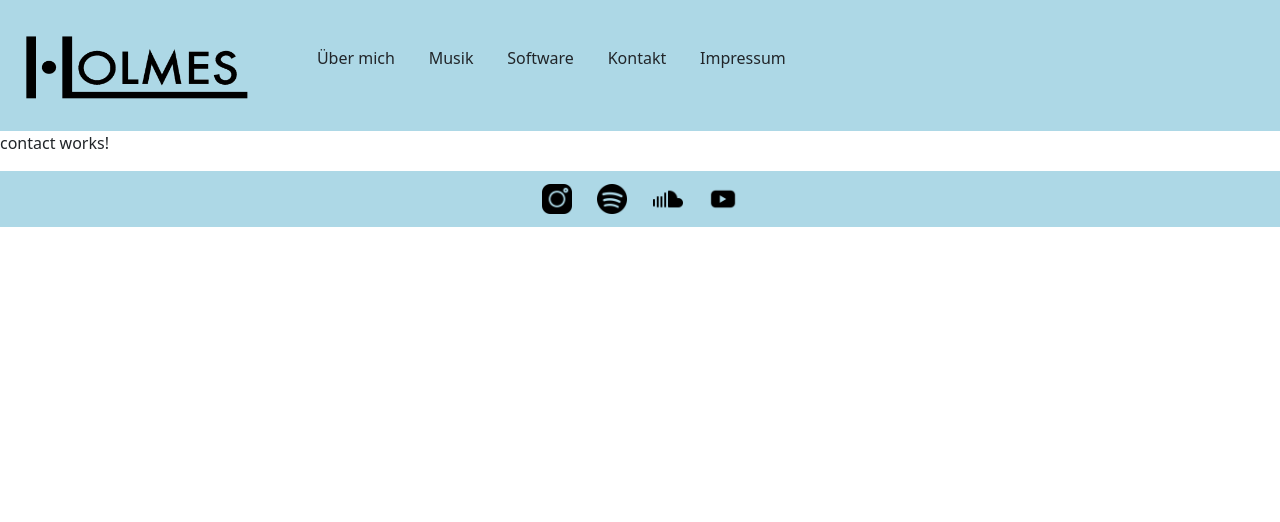
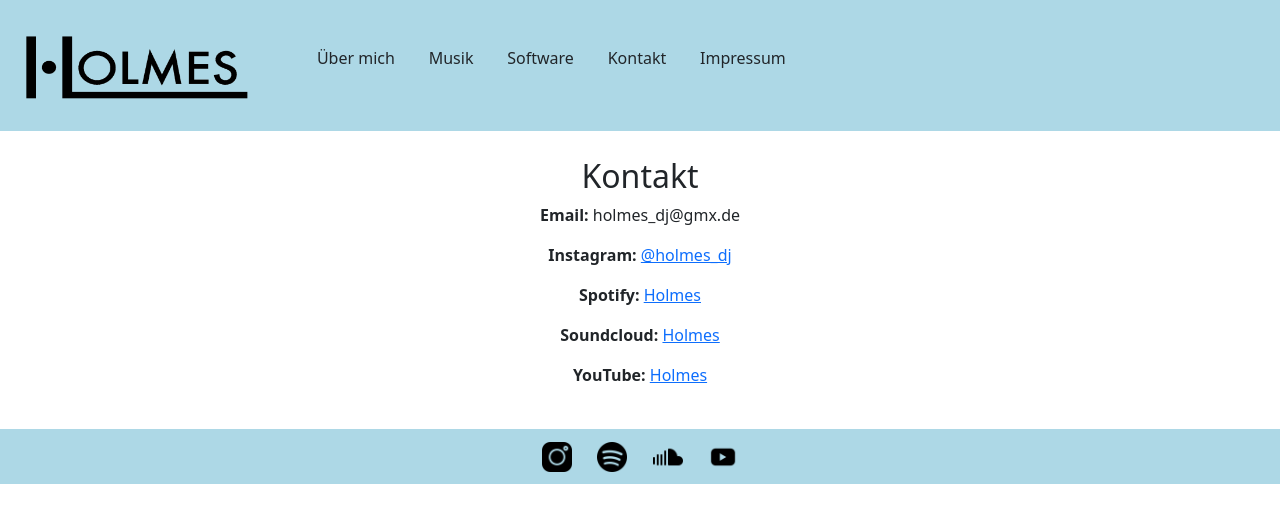
Before and after one commit to mikpipe/holmes-website, an Angular app in the folder holmes-website/: page /contact in a window 1280 px wide. Shown: the top 522 px of the page. Built offline with nearby package versions, Linux system fonts and the light colour scheme.

Commit message:
Contact page filled

```diff
--- a/holmes-website/src/app/contact/contact.component.html
+++ b/holmes-website/src/app/contact/contact.component.html
@@ -1 +1,10 @@
-<p>contact works!</p>
+<div class="d-flex justify-content-center" id="main">
+    <div id="content">
+        <h2>Kontakt</h2>
+        <p><b>Email: </b>holmes_dj@gmx.de</p>
+        <p><b>Instagram: </b><a href="https://www.instagram.com/holmes_dj/">@holmes_dj</a></p>
+        <p><b>Spotify: </b><a href="https://open.spotify.com/artist/1gIdoTThEdOQCxlX29s67M?si=WBNAPo5cQKyN0f0nX-7E9A">Holmes</a></p>
+        <p><b>Soundcloud: </b><a href="https://soundcloud.com/holmes_dj">Holmes</a></p>
+        <p><b>YouTube: </b><a href="https://www.youtube.com/channel/UCfsu9S5n1LbebbyY9oS665g">Holmes</a></p>
+    </div>
+</div>
--- a/holmes-website/src/app/contact/contact.component.scss
+++ b/holmes-website/src/app/contact/contact.component.scss
@@ -0,0 +1,7 @@
+#main {
+    padding: 2%;
+}
+
+#content {
+    text-align: center;
+}
```
